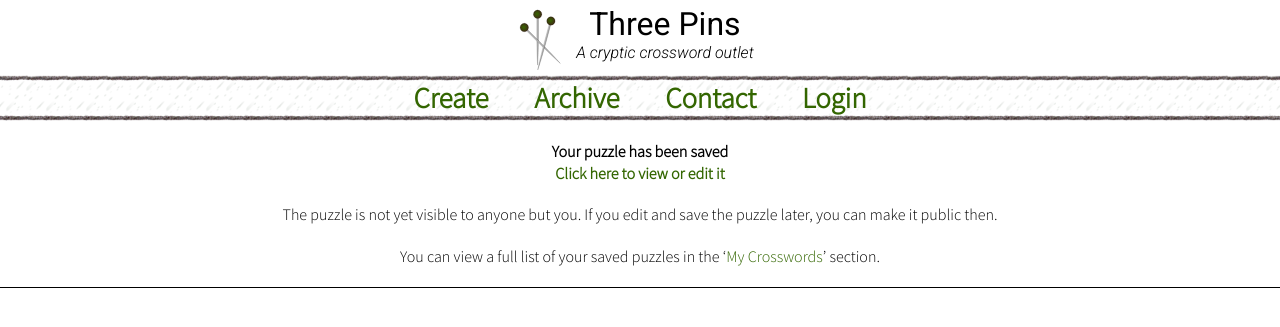
After one commit to jomoore/threepins, a Django app: template puzzle/templates/puzzle/saved.html in a window 1280 px wide. The commit adds this page. Shown: the top 327 px of the page. Run offline with Django 3.2, Linux system fonts and the light colour scheme; the template is opened without the code that fills it, so the values that code supplies are empty; some web fonts are replaced.

Commit message:
Add a page after save. Gives some friendly text about what's happened, and an opportunity to clear the create page.

```diff
--- a/puzzle/static/puzzle/create.js
+++ b/puzzle/static/puzzle/create.js
@@ -555,7 +555,7 @@ var PuzzleCreator = (function() {
 	};
 
 	var editPuzzle = function() {
-		Display.showIntroText()
+		Display.showIntroText();
 		Display.showClues();
 		GridCreator.connectControls(gridBox, grid, document.getElementById('ip'), document.getElementById('antique-IE'));
 		ClueCreator.connectClues(clueLists);
--- /dev/null
+++ b/puzzle/templates/puzzle/saved.html
@@ -0,0 +1,33 @@
+{% extends "base.html" %}
+
+{% block title %}Saved | {{ user.username }} | Three Pins{% endblock %}
+
+{% block description %}Your puzzle has been saved.{% endblock %}
+
+{% block meta %}
+<meta name="robots" content="noindex">
+{% endblock %}
+
+{% block main %}
+<div id="saved" class="simple-content">
+	<p><b>Your puzzle has been saved</b></p>
+	<p><b><a href="{% url 'puzzle' user.username number %}">Click here to view or edit it</a></b></p>
+	<br>
+	{% if public %}
+	<p>If you want to share it, the link is:</p>
+	<p><span class="share-link">http://www.threepins.org{% url 'puzzle' user.username number %}</span></p>
+	{% else %}
+	<p>The puzzle is not yet visible to anyone but you. If you edit and save the puzzle later, you can make it public then.</p>
+	{% endif %}
+	<br>
+	<p>You can view a full list of your saved puzzles in the &lsquo;<a href="{% url 'profile' %}">My Crosswords</a>&rsquo; section.</p>
+</div>
+{% endblock %}
+
+{% block js %}
+<script>
+	// @license magnet:?xt=urn:btih:d3d9a9a6595521f9666a5e94cc830dab83b65699&dn=expat.txt
+	if (window.localStorage)
+		localStorage.removeItem('create');
+</script>
+{% endblock %}
--- a/puzzle/tests.py
+++ b/puzzle/tests.py
@@ -397,6 +397,7 @@ class PuzzleViewTests(TestCase):
         self.assertEqual(response.status_code, 200)
 
     def test_redirect_legacy_url(self):
+        """Check that the old /puzzle/N URLs redirect to the default setter."""
         create_puzzle_range()
         response = self.client.get('/puzzle/1', follow=True)
         self.assertRedirects(response, '/setter/super/1/', status_code=301)
@@ -482,7 +483,7 @@ class PuzzleEditTests(TestCase):
         user = get_user()
         self.client.login(username='test', password='password')
         response = self.client.post(reverse('save'), {'author': '', 'number': '', 'ipuz': ipuz})
-        self.assertEqual(response.status_code, 302)
+        self.assertEqual(response.status_code, 200)
         puz = Puzzle.objects.get(user=user, number=1)
         entries = Entry.objects.filter(puzzle=puz).order_by('down', 'y', 'x')
         self.assertEqual(len(entries), 4)
--- a/static/style.css
+++ b/static/style.css
@@ -10,9 +10,9 @@ ul { list-style: none; }
 .simple-content { margin-bottom: 20px; text-align: center; }
 .simple-content li { padding-bottom: 6px; }
 .simple-content h3 { text-align: center; font-weight: bold; font-size: 1.2em; padding-bottom: 0.2em; }
+.simple-content p { text-align: centre; padding-bottom: 0.1em; }
 .simple-content > div { display: inline-block; vertical-align: top; padding: 20px; }
 .simple-form { max-width: 38em; margin: auto; }
-.simple-form p { text-align: centre; padding-bottom: 0.1em; }
 .simple-form .warning { margin-bottom: 0.7em; }
 .simple-form label { float: left; clear: left; width: 6em; text-align: left; margin-left: 1em; }
 .simple-form input[type=text], .simple-form input[type=password], .simple-form textarea { float: left; padding: 0.3em; width: 78%; margin: 0em 0em 0.8em 1em; }
@@ -26,6 +26,7 @@ ul { list-style: none; }
 button, input[type=submit] { background: #adc199; color: white; border-radius: 4px; padding: 3px 4px 3px 4px; margin: 8px 0px 0px 5px; }
 button:hover, input[type=submit]:hover { background: #336600; }
 .warning { color: red; }
+.share-link { font-family: "Courier New", Courier, monospace; padding: 3px; margin: 2px; border: 1px dashed black; }
 
 /* Header */
 header { text-align: center; margin: auto; padding-top: 5px; width: 250px; }
```
Also changed, not shown: puzzle/views.py (+10 -4 lines).
